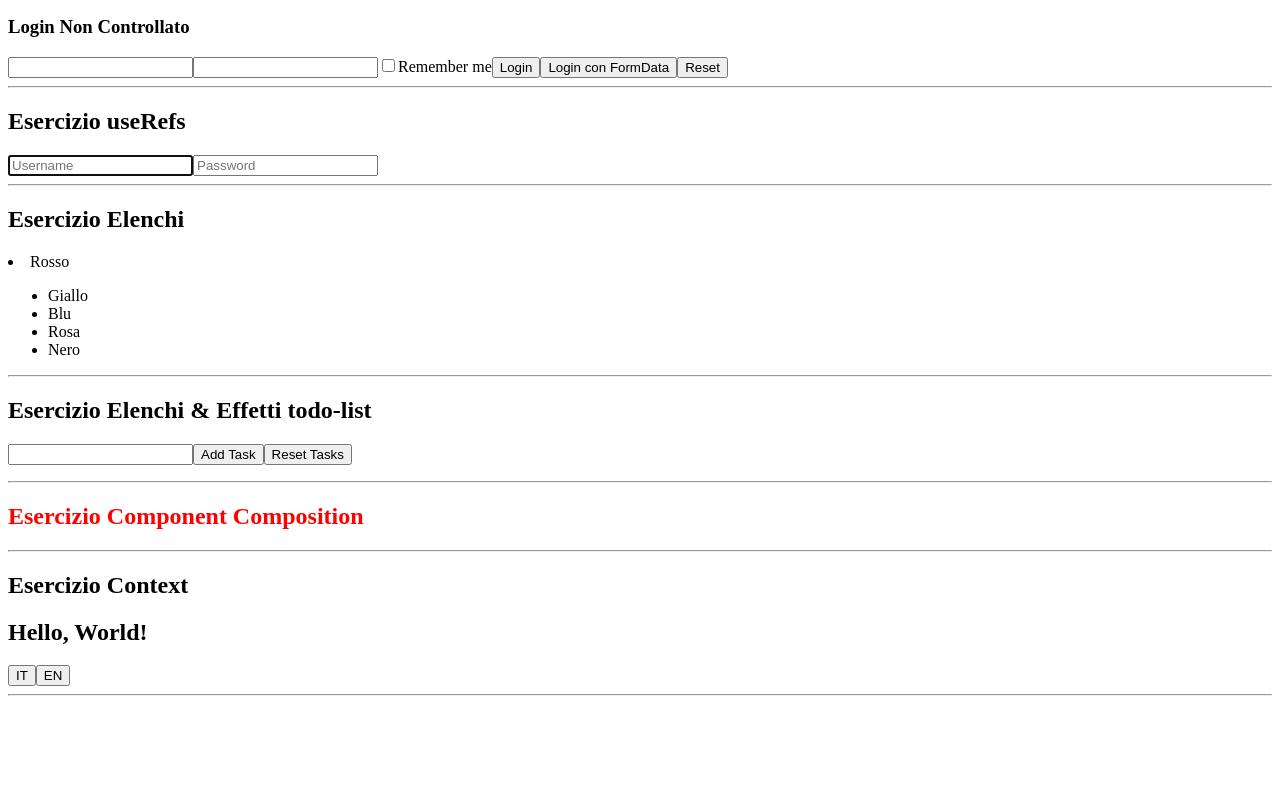
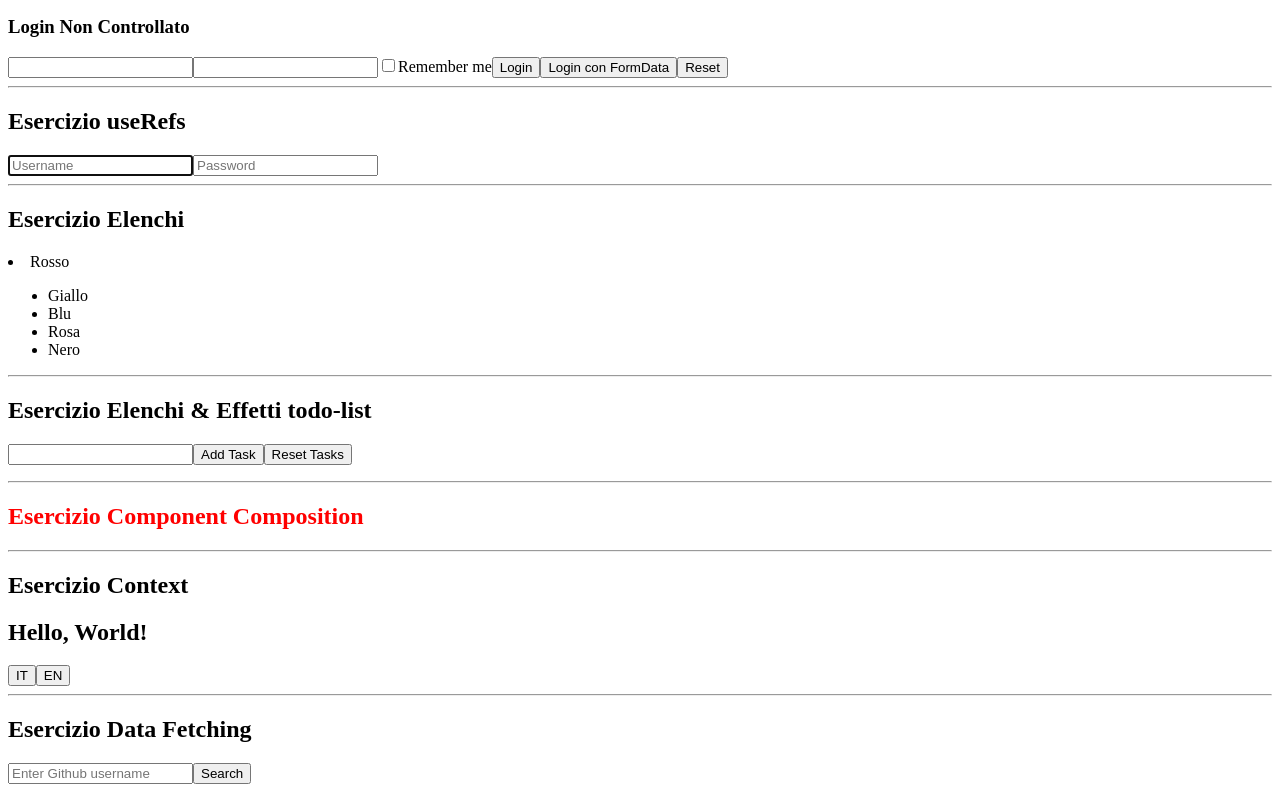
Before and after one commit to devnox89/Reactexe, a React (Vite) app: page / in a window 1280 px wide. Shown: the part 1777-2577 px from the top of the page. Before the commit the page ends 2481 px from the top, so only its background shows below. Built offline with nearby package versions, Linux system fonts and the light colour scheme.

Commit message:
add exe fetching data

```diff
--- a/src/App.jsx
+++ b/src/App.jsx
@@ -17,6 +17,8 @@ import { Container } from "./CompositionChildren";
 import { LanguageContext } from "./LanguageContext";
 import { useState } from "react";
 import { HelloContext } from "./HelloContext";
+import { GithubUser } from "./GithubUser";
+import { GithubUsers } from "./GitHubUsers";
 
 export function App() {
 
@@ -86,7 +88,8 @@ export function App() {
                 </div>
             </LanguageContext.Provider>
             <hr />
-
+            <h2>Esercizio  Data Fetching</h2>
+            <GithubUsers/>
         </div>
     );
 }
--- /dev/null
+++ b/src/GitHubUsers.jsx
@@ -0,0 +1,38 @@
+import { useState } from "react";
+import { GithubUser } from "./GithubUser";
+
+export function GithubUsers() {
+    const [username, setUsername] = useState('');
+    const [usernames, setUsernames] = useState([]);
+
+    const handleSubmit = (event) => {
+        event.preventDefault();
+
+        if (username && !usernames.includes(username)) {
+            setUsernames([...usernames, username]);
+            setUsername('');
+        }
+    };
+
+    return (
+        <div>
+            <form onSubmit={handleSubmit}>
+                <input
+                    type="text"
+                    value={username}
+                    onChange={(e) => setUsername(e.target.value)}
+                    placeholder="Enter Github username"
+                />
+                <button type="submit">Search</button>
+            </form>
+
+            <ul>
+                {usernames.map((username, index) => (
+                    <li key={index} style={{ marginBottom: '20px', listStyleType: 'none' }}>
+                        <GithubUser username={username} />
+                    </li>
+                ))}
+            </ul>
+        </div>
+    );
+}
--- /dev/null
+++ b/src/GithubUser.jsx
@@ -0,0 +1,43 @@
+import { useEffect, useState } from "react";
+
+export function GithubUser({ username }) {
+    const [data, setData] = useState(null);
+    const [loading, setLoading] = useState(false);
+    const [error, setError] = useState(null);
+
+    useEffect(() => {
+        setLoading(true);
+        setError(null);
+        fetch(`https://api.github.com/users/${username}`)
+            .then(response => {
+                if (response.status !== 200) {
+                    throw new Error('User Not Found');
+                }
+                return response.json();
+            })
+            .then(json => {
+                setData(json);
+            })
+            .catch(error => {
+                setError(error);
+            })
+            .finally(() => {
+                setLoading(false);
+            });
+    }, [username]);
+
+    if (loading) return <h1>Loading...</h1>;
+    if (error) return <h1>There's an Error: {error.message}</h1>;
+
+    return (
+        <div>
+            {data && (
+                <>
+                    <img src={data.avatar_url} alt={`${data.login}'s avatar`} width={100} />
+                    <h1>{data.name}</h1>
+                    <h2>@{data.login}</h2>
+                </>
+            )}
+        </div>
+    );
+}
```
